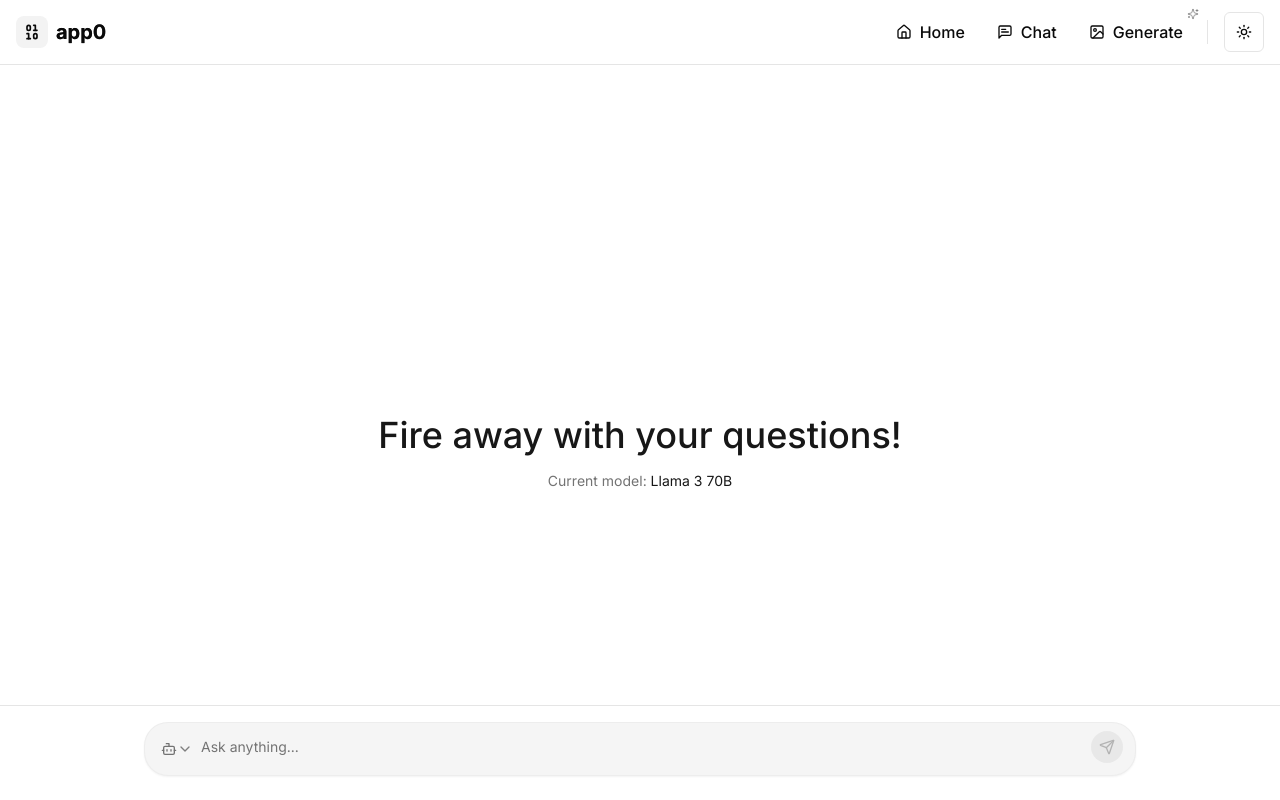
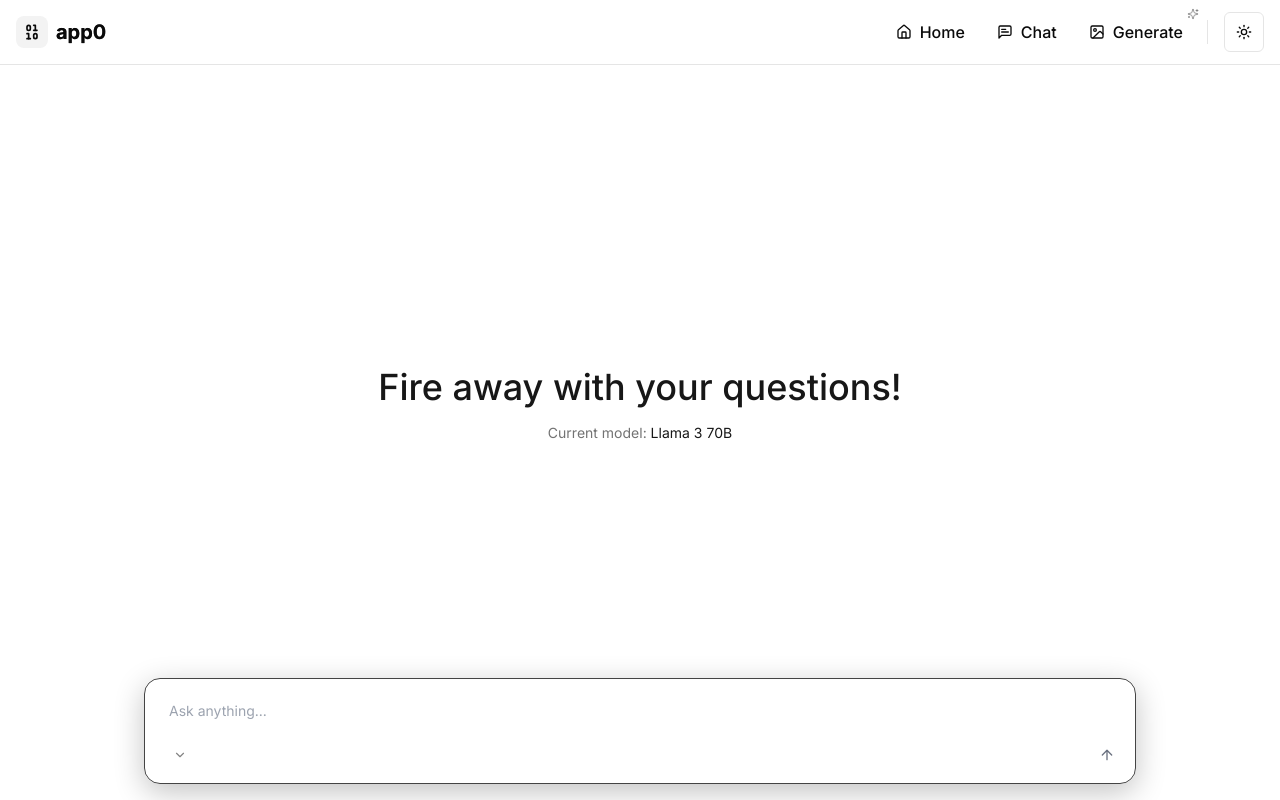
Before and after one commit to cidopenup0/app0, a Next.js app: page /chat in a window 1280 px wide. Built offline with nearby package versions, Linux system fonts and the light colour scheme.

Commit message:
feat: integrate PromptInputBox for improved message input handling and UI enhancements

```diff
--- a/components/chat.tsx
+++ b/components/chat.tsx
@@ -1,14 +1,13 @@
 'use client';
 
 import { useState, useRef, useEffect } from 'react';
-import { Button } from '@/components/ui/button';
-import { Textarea } from '@/components/ui/textarea';
-import { Bot, User, Send } from 'lucide-react';
+import { Bot, User } from 'lucide-react';
 import { ScrollArea } from '@/components/ui/scroll-area';
 import { Select, SelectContent, SelectItem, SelectTrigger } from '@/components/ui/select';
 import { Badge } from '@/components/ui/badge';
 import ReactMarkdown from 'react-markdown';
 import remarkGfm from 'remark-gfm';
+import { PromptInputBox } from '@/components/ui/ai-prompt-box';
 
 interface Message {
   role: 'user' | 'assistant';
@@ -24,47 +23,39 @@ interface ModelOption {
 
 export function Chat() {
   const [messages, setMessages] = useState<Message[]>([]);
-  const [input, setInput] = useState('');
   const [isLoading, setIsLoading] = useState(false);
   const [selectedModel, setSelectedModel] = useState('llama-3-70b');
   const [randomMessage, setRandomMessage] = useState('');
   const messagesEndRef = useRef<HTMLDivElement>(null);
-  const textareaRef = useRef<HTMLTextAreaElement>(null);
 
   const modelOptions: ModelOption[] = [
     {
       id: 'llama-3-70b',
       name: 'Llama 3 70B',
-      description: 'Meta\'s powerful language model',
-      badge: 'Popular'
+      description: "Meta's powerful language model",
+      badge: 'Popular',
     },
     {
       id: 'gpt-5-nano',
       name: 'GPT-5 Nano',
       description: 'Compact but powerful AI model',
-      badge: 'New'
+      badge: 'New',
     },
     {
       id: 'deepseek-r1',
       name: 'DeepSeek R1',
       description: 'Advanced reasoning capabilities',
-      badge: 'Pro'
+      badge: 'Pro',
     },
     {
       id: 'kimi-k2-instruct',
       name: 'Kimi K2 Instruct',
       description: 'Instruction-tuned model',
-    }
+    },
   ];
 
   const scrollToBottom = () => {
     messagesEndRef.current?.scrollIntoView({ behavior: 'smooth' });
-  };
-
-  const resetTextareaHeight = () => {
-    if (textareaRef.current) {
-      textareaRef.current.style.height = '52px';
-    }
   };
 
   useEffect(() => {
@@ -72,67 +63,44 @@ export function Chat() {
   }, [messages]);
 
   useEffect(() => {
-    if (!input.trim()) {
-      resetTextareaHeight();
-    }
-  }, [input]);
-
-  useEffect(() => {
-    if (!isLoading && messages.length > 0) {
-      resetTextareaHeight();
-    }
-  }, [isLoading, messages.length]);
-
-  useEffect(() => {
-    const messages = [
+    const greetings = [
       "What's on your mind today?",
-      "Ready to chat about anything!",
+      'Ready to chat about anything!',
       "Ask me anything you'd like to know.",
       "Let's have a conversation!",
-      "What can I help you with?",
-      "Fire away with your questions!",
+      'What can I help you with?',
+      'Fire away with your questions!',
       "I'm here and ready to assist.",
-      "What would you like to explore?"
+      'What would you like to explore?',
     ];
-    setRandomMessage(messages[Math.floor(Math.random() * messages.length)]);
+    setRandomMessage(greetings[Math.floor(Math.random() * greetings.length)]);
   }, []);
 
-  async function handleSubmit(e: React.FormEvent) {
-    e.preventDefault();
-    if (!input.trim() || isLoading) return;
+  async function handleSend(message: string, files?: File[]) {
+    if (!message.trim() || isLoading) return;
 
-    const newMessage: Message = { role: 'user', content: input };
+    const newMessage: Message = { role: 'user', content: message };
     setMessages((prev) => [...prev, newMessage]);
-    setInput('');
-    resetTextareaHeight();
     setIsLoading(true);
 
     try {
       const response = await fetch('/api/chat', {
         method: 'POST',
         headers: { 'Content-Type': 'application/json' },
-        body: JSON.stringify({ message: input, model: selectedModel }),
+        body: JSON.stringify({ message, model: selectedModel }),
       });
 
-      if (!response.ok) {
-        throw new Error('Failed to get response');
-      }
+      if (!response.ok) throw new Error('Failed to get response');
+      const data = await response.json();
+      if (data.error) throw new Error(data.error);
 
-      const data = await response.json();
-
-      if (data.error) {
-        throw new Error(data.error);
-      }
-
-      setMessages((prev) => [
-        ...prev,
-        { role: 'assistant', content: data.response },
-      ]);
+      setMessages((prev) => [...prev, { role: 'assistant', content: data.response }]);
     } catch (error) {
       console.error('Error:', error);
       setMessages((prev) => [
         ...prev,
-        { role: 'assistant', content: 'Sorry, something went wrong. Please try again.' },
+        { role: 'assistant', content: 'Sorry, something went wrong. Please try again.'
+      },
       ]);
     } finally {
       setIsLoading(false);
@@ -140,47 +108,45 @@ export function Chat() {
   }
 
   return (
-    <div className="relative flex flex-col h-[calc(100vh-73px)]">
+    <div className="relative flex flex-col h-[calc(100vh-73px)] pb-[100px]">
       <div className="flex-1 overflow-hidden">
         <ScrollArea className="h-full">
           <div className="flex justify-center min-h-full">
             <div className="w-full max-w-5xl mx-auto px-4 sm:px-6">
-              <div className="flex flex-col min-h-[calc(100vh-73px)]">
               {messages.length === 0 ? (
-                  <div className="flex flex-col items-center justify-center flex-1 text-center py-12">
-                    <div className="flex flex-col items-center justify-center min-h-[calc(100dvh-120px)] text-center">
+                <div className="flex flex-col items-center justify-center h-[calc(100vh-120px)] text-center">
                   <p className="text-primary text-2xl sm:text-3xl lg:text-4xl font-medium px-4">
                     {randomMessage}
                   </p>
                   <div className="flex items-center gap-2 text-sm text-muted-foreground mt-4">
-                        <span>Current model: <span className="text-primary">{modelOptions.find(m => m.id === selectedModel)?.name}</span></span>
-
-                      </div>
+                    <span>
+                      Current model:{' '}
+                      <span className="text-primary">
+                        {modelOptions.find((m) => m.id === selectedModel)?.name}
+                      </span>
+                    </span>
                   </div>
                 </div>
               ) : (
-                  <div className="flex flex-col gap-6 py-6 pb-40">
+                <div className="flex flex-col gap-6 py-6">
                   {messages.map((message, i) => (
                     <div
                       key={i}
                       className={`flex gap-4 ${message.role === 'user' ? 'justify-end' : 'justify-start'}`}
                     >
                       <div
-                          className={`flex items-start gap-4 max-w-[85%] ${
-                            message.role === 'user' ? 'flex-row-reverse' : ''
+                        className={`flex items-start gap-4 ${
+                          message.role === 'user' ? 'flex-row-reverse max-w-[85%]' : 'w-full'
                         }`}
                       >
-                          <div className="w-8 h-8 rounded-full flex items-center justify-center shrink-0 bg-muted">
+                        <div className={`rounded-lg p-4 ${
+                          message.role === 'user' ? 'bg-muted' : 'bg-muted w-full'
+                        }`}>
+                          <div className="text-sm leading-relaxed break-words">
                             {message.role === 'assistant' ? (
-                              <Bot className="w-5 h-5 text-primary" />
-                            ) : (
-                              <User className="w-5 h-5 text-primary" />
-                            )}
-                          </div>
-                          <div className={`rounded-lg p-4 bg-muted max-w-[70%]`}>
-                            <div className={`text-sm leading-relaxed break-words ${message.role === 'user' ? 'whitespace-pre-wrap ' : ''}`}>
-                              {message.role === 'assistant' ? (
-                                <ReactMarkdown remarkPlugins={[remarkGfm]}>{message.content}</ReactMarkdown>
+                              <ReactMarkdown remarkPlugins={[remarkGfm]}>
+                                {message.content}
+                              </ReactMarkdown>
                             ) : (
                               message.content
                             )}
@@ -189,6 +155,7 @@ export function Chat() {
                       </div>
                     </div>
                   ))}
+
                   {isLoading && (
                     <div className="flex justify-start">
                       <div className="flex items-start gap-4 max-w-[85%]">
@@ -198,9 +165,18 @@ export function Chat() {
                         <div className="rounded-lg p-4 bg-muted">
                           <div className="flex items-center gap-2 text-sm">
                             <div className="flex gap-1">
-                                <div className="w-2 h-2 bg-muted-foreground rounded-full animate-bounce" style={{ animationDelay: '0ms' }} />
-                                <div className="w-2 h-2 bg-muted-foreground rounded-full animate-bounce" style={{ animationDelay: '150ms' }} />
-                                <div className="w-2 h-2 bg-muted-foreground rounded-full animate-bounce" style={{ animationDelay: '300ms' }} />
+                              <div
+                                className="w-2 h-2 bg-muted-foreground rounded-full animate-bounce"
+                                style={{ animationDelay: '0ms' }}
+                              />
+                              <div
+                                className="w-2 h-2 bg-muted-foreground rounded-full animate-bounce"
+                                style={{ animationDelay: '150ms' }}
+                              />
+                              <div
+                                className="w-2 h-2 bg-muted-foreground rounded-full animate-bounce"
+                                style={{ animationDelay: '300ms' }}
+                              />
                             </div>
                             <span className="text-muted-foreground">Thinking...</span>
                           </div>
@@ -213,20 +189,18 @@ export function Chat() {
               )}
             </div>
           </div>
-          </div>
         </ScrollArea>
       </div>
 
-      {/* Fixed Input at Bottom */}
-      <div className="border-t bg-background/80 backdrop-blur-sm">
-        <div className="container mx-auto max-w-5xl p-4">
-          <form onSubmit={handleSubmit}>
-            <div className="relative flex items-end bg-muted rounded-3xl border border-border/50 shadow-sm transition-all duration-200 min-h-[52px]">
-              {/* Model Selector Button */}
-              <div className="absolute left-3 bottom-3 z-10">
+      {/* Fixed floating input box */}
+      <div className="fixed bottom-4 left-1/2 -translate-x-1/2 w-full max-w-5xl px-4">
+        <PromptInputBox
+          onSend={handleSend}
+          placeholder="Ask anything..."
+          leftSlot={
             <Select value={selectedModel} onValueChange={setSelectedModel}>
-                  <SelectTrigger className="w-10 h-7 border-none bg-transparent p-0 hover:bg-muted-foreground/10 rounded-full flex items-center justify-center">
-                    <Bot className="w-4 h-4 text-muted-foreground" />
+              <SelectTrigger className="w-8 h-8 border-none bg-transparent p-0.5 hover:bg-white/20 rounded-lg flex items-center justify-center transition-all shadow-none focus:ring-0">
+                <Bot className="w-4 h-4 text-white" />
               </SelectTrigger>
               <SelectContent align="start" className="w-80">
                 {modelOptions.map((model) => (
@@ -246,48 +220,8 @@ export function Chat() {
                 ))}
               </SelectContent>
             </Select>
-              </div>
-
-              {/* Message Input */}
-              <Textarea
-                ref={textareaRef}
-                value={input}
-                onChange={(e) => {
-                  setInput(e.target.value);
-                  const target = e.target as HTMLTextAreaElement;
-                  target.style.height = 'auto';
-                  target.style.height = Math.min(Math.max(target.scrollHeight, 24), 200) + 'px';
-                }}
-                placeholder="Ask anything..."
-                className="flex-1 min-h-[52px] max-h-[200px] resize-none border-0 bg-transparent pl-14 pr-14 py-[14px] text-sm placeholder:text-muted-foreground focus-visible:ring-0 focus-visible:ring-offset-0 overflow-y-auto no-scrollbar leading-6 flex items-center"
-                rows={1}
-                onKeyDown={(e) => {
-                  if (e.key === 'Enter' && !e.shiftKey) {
-                    e.preventDefault();
-                    handleSubmit(e);
           }
-                }}
         />
-
-              {/* Send Button */}
-              <div className="absolute right-3 bottom-3 z-10">
-                <Button
-                  type="submit"
-                  size="sm"
-                  disabled={isLoading || !input.trim()}
-                  className={`rounded-full w-8 h-8 p-0 transition-all ${
-                    input.trim() && !isLoading
-                      ? 'bg-primary hover:bg-primary/90 text-primary-foreground'
-                      : 'bg-muted-foreground/20 text-muted-foreground cursor-not-allowed'
-                  }`}
-                >
-                  <Send className="h-4 w-4" />
-                  <span className="sr-only">Send message</span>
-                </Button>
-              </div>
-            </div>
-          </form>
-        </div>
       </div>
     </div>
   );
```
Lines whose indentation alone changed are shown as unchanged.
